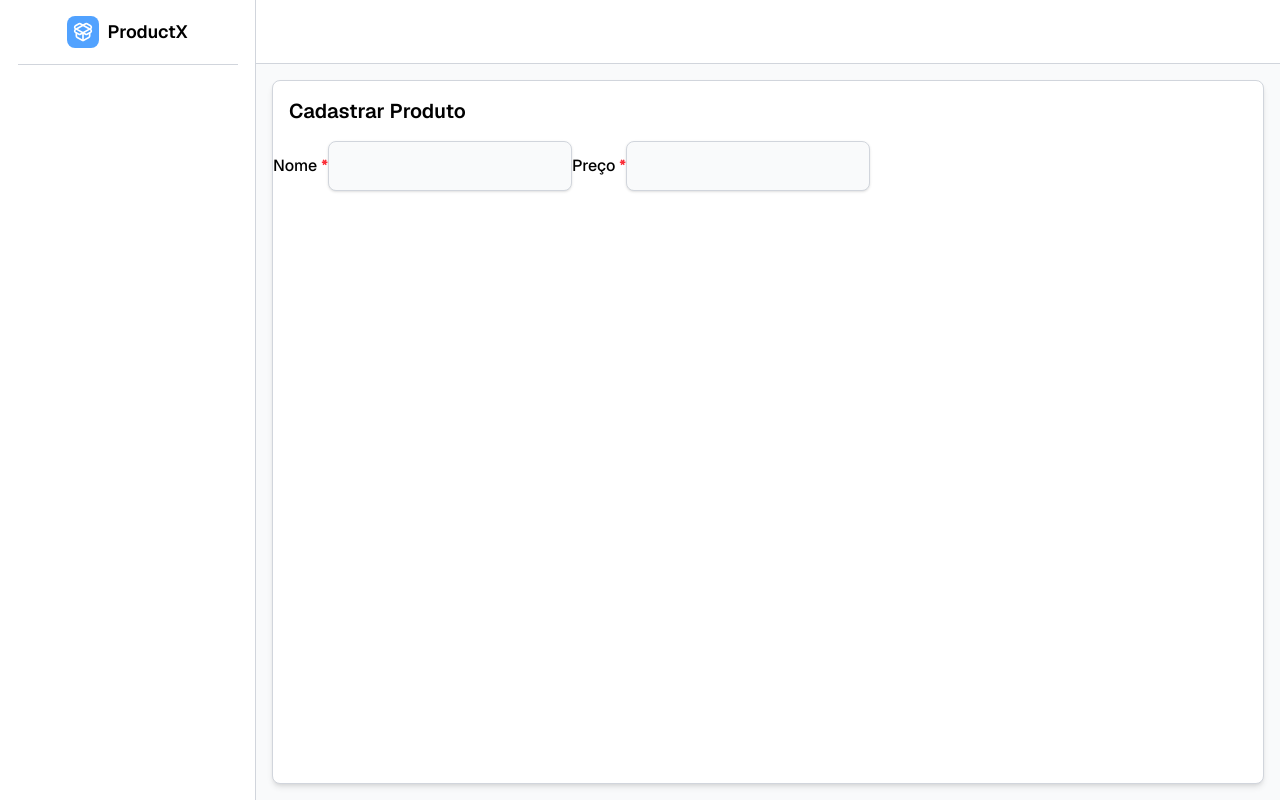
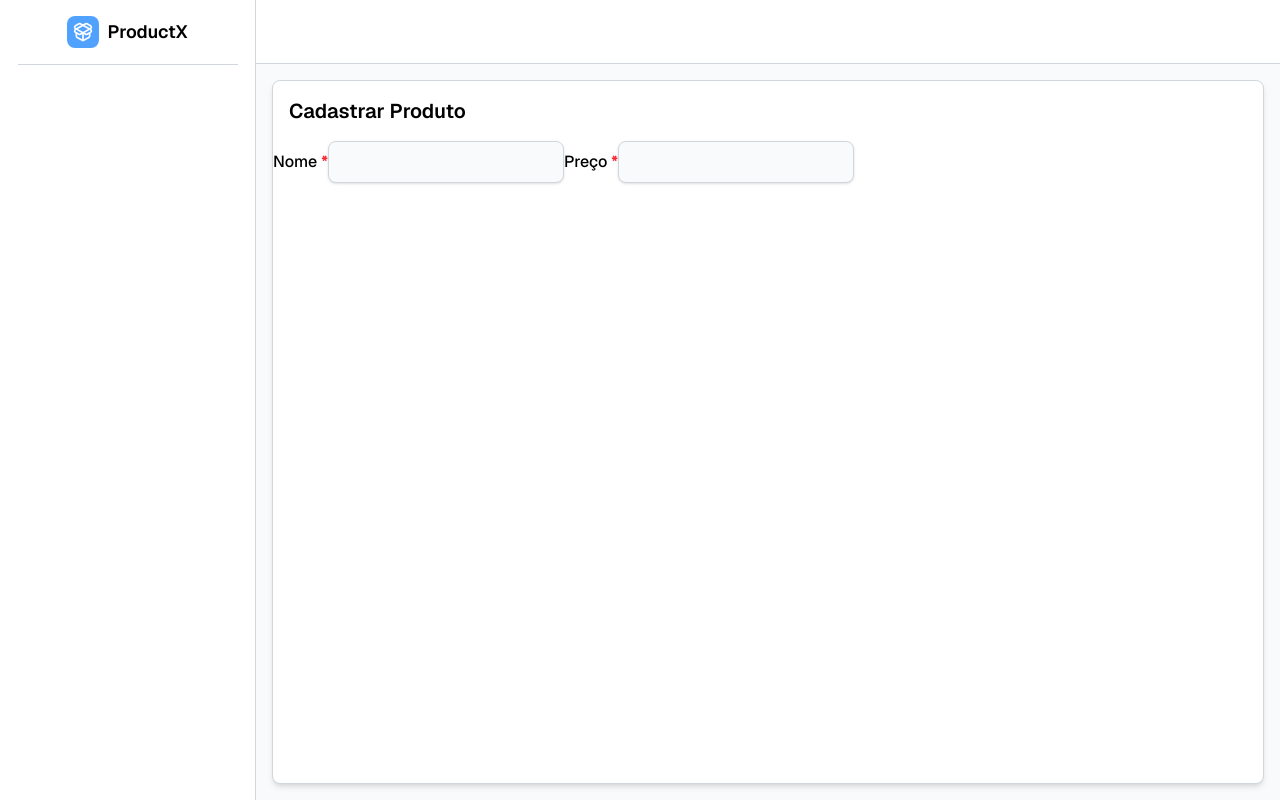
Before and after one commit to gustavoarantesdev/productX, a Next.js app: page /products/create in a window 1280 px wide. Built offline with nearby package versions, Linux system fonts and the light colour scheme.

Commit message:
refactor: ajusta padding de inputs

```diff
--- a/src/app/globals.css
+++ b/src/app/globals.css
@@ -23,6 +23,6 @@
 
 .my-input {
   @apply transition duration-200 rounded-lg border border-gray-300
-    bg-gray-50 p-3 shadow-sm hover:border-blue-300 focus:border-blue-500
+    bg-gray-50 p-2 shadow-sm hover:border-blue-300 focus:border-blue-500
     focus:outline-none focus:ring-2 focus:ring-blue-500/50;
 }
```
